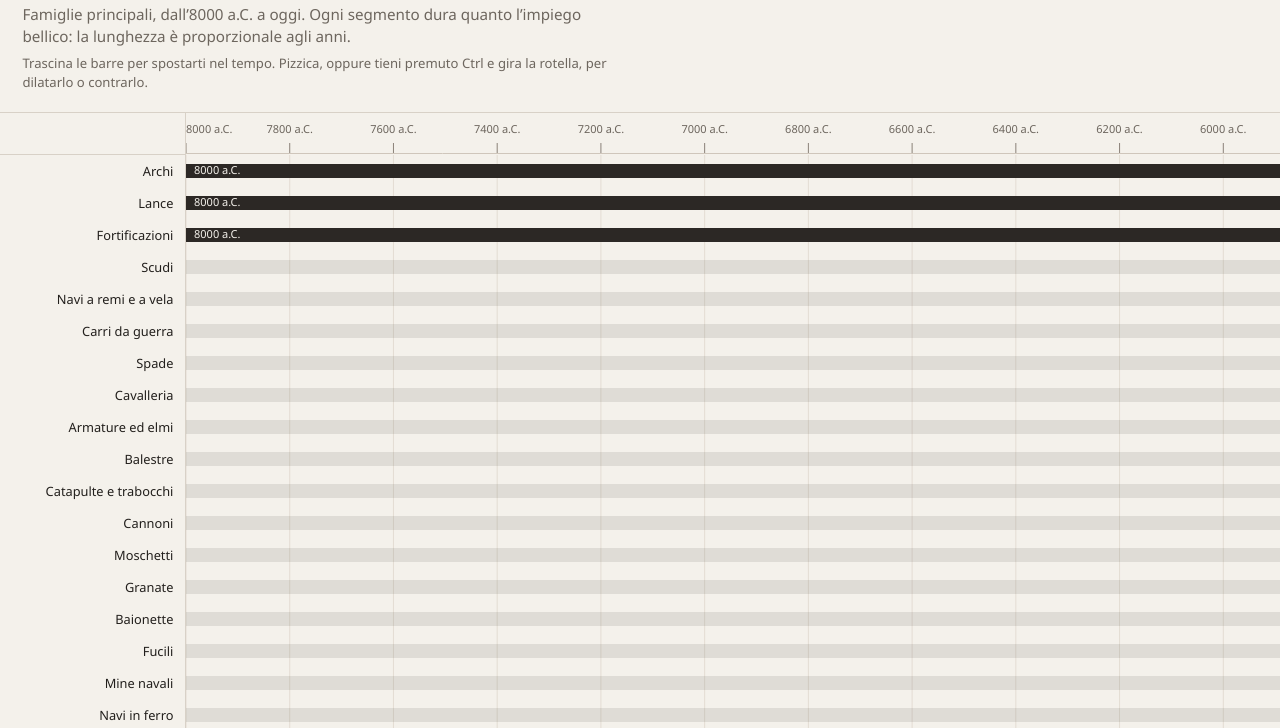
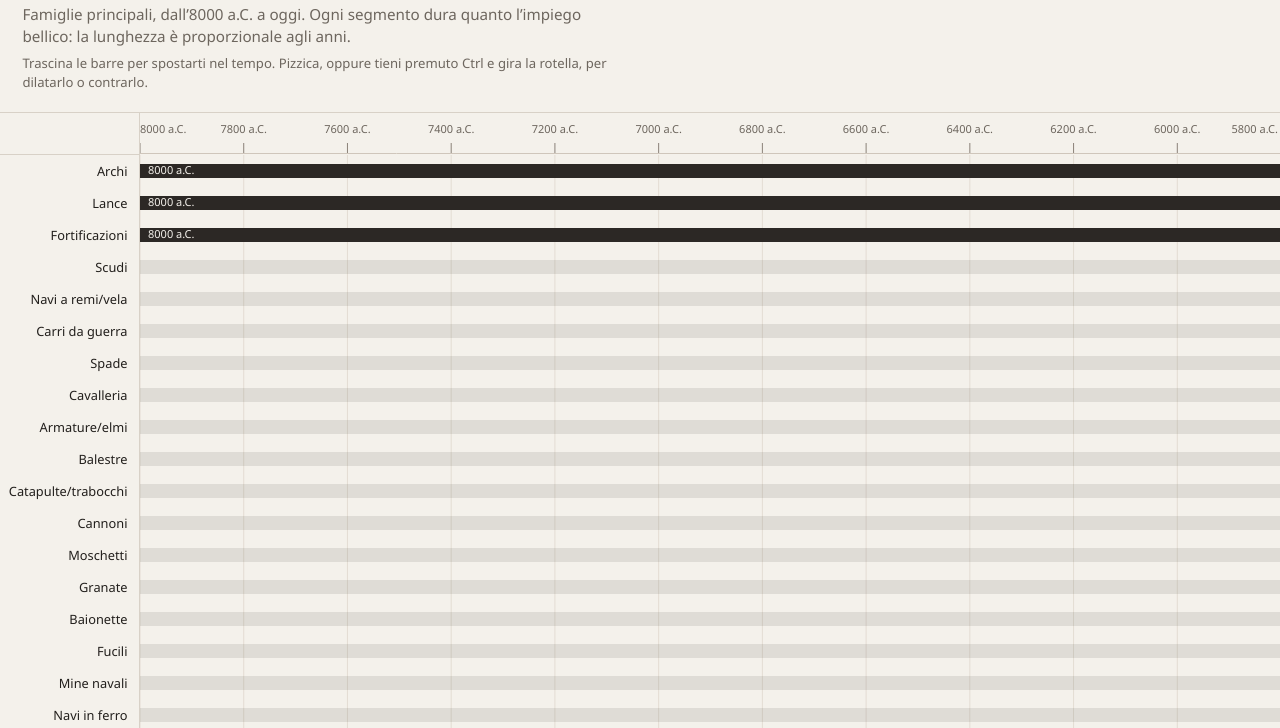
Before and after one commit to Farquad/Farquad.github.io, a plain HTML site: page Infografiche/tecnologie-guerra.html in a window 1280 px wide. Shown: the part 58-786 px from the top of the page. Drawn offline with Linux system fonts and the light colour scheme.

Commit message:
fix colonna

```diff
--- a/Infografiche/tecnologie-guerra.html
+++ b/Infografiche/tecnologie-guerra.html
@@ -74,7 +74,7 @@
     left: 0;
     z-index: 3;
     flex: none;
-    width: 11.6rem;
+    width: max-content;
     background: var(--paper);
     border-right: 1px solid var(--line);
   }
@@ -194,13 +194,13 @@
     { name: "Lance", spans: [[-8000, 1700]] },
     { name: "Fortificazioni", spans: [[-8000, END]], open: true },
     { name: "Scudi", spans: [[-3000, 1600]] },
-    { name: "Navi a remi e a vela", spans: [[-2500, 1860]] },
+    { name: "Navi a remi/vela", spans: [[-2500, 1860]] },
     { name: "Carri da guerra", spans: [[-1700, -300]] },
     { name: "Spade", spans: [[-1600, 1918]] },
     { name: "Cavalleria", spans: [[-900, 1945]] },
-    { name: "Armature ed elmi", spans: [[-800, 1700]] },
+    { name: "Armature/elmi", spans: [[-800, 1700]] },
     { name: "Balestre", spans: [[-400, 1600]] },
-    { name: "Catapulte e trabocchi", spans: [[-400, 1450]] },
+    { name: "Catapulte/trabocchi", spans: [[-400, 1450]] },
     { name: "Cannoni", spans: [[1300, END]], open: true },
     { name: "Moschetti", spans: [[1500, 1865]] },
     { name: "Granate", spans: [[1650, 1750]] },
@@ -215,11 +215,11 @@
     { name: "Mine terrestri", spans: [[1914, END]], open: true },
     { name: "Bombe a mano", spans: [[1914, END]], open: true },
     { name: "Armi chimiche", spans: [[1915, 1918], [1935, 1945], [1980, 1988], [2013, 2018]] },
-    { name: "Elmetti e giubbotti", spans: [[1915, END]], open: true },
+    { name: "Elmetti/giubbotti", spans: [[1915, END]], open: true },
     { name: "Carri armati", spans: [[1916, END]], open: true },
     { name: "Radar", spans: [[1940, END]], open: true },
     { name: "Portaerei", spans: [[1940, END]], open: true },
-    { name: "Razzi e missili", spans: [[1941, END]], open: true },
+    { name: "Razzi/missili", spans: [[1941, END]], open: true },
     { name: "Armi nucleari", spans: [[1945, END]], open: true, note: "in combattimento solo nel 1945" },
     { name: "Elicotteri", spans: [[1950, END]], open: true },
     { name: "Droni armati", spans: [[2001, END]], open: true }
```
